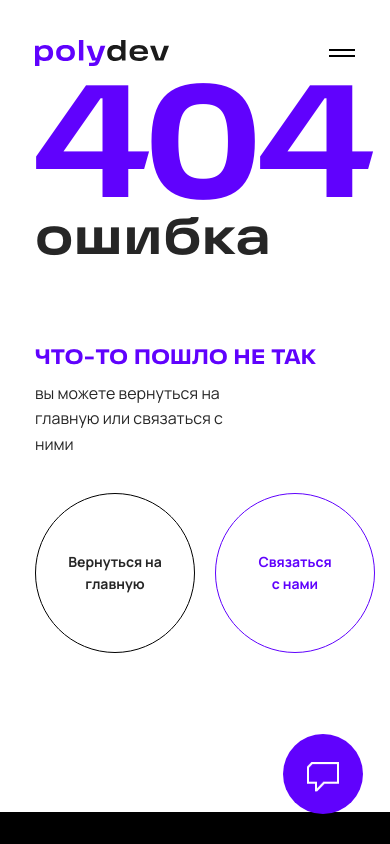
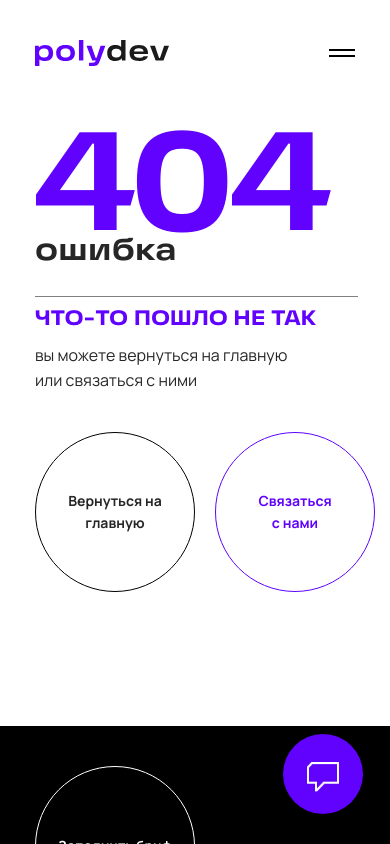
Before and after one commit to adisovaa/Polydev, a React (Create React App) app: page /error in a window 390 px wide. Shown: the top 844 px of the page. Built offline with nearby package versions, Linux system fonts and the light colour scheme.

Commit message:
fixed styles

```diff
--- a/src/App.css
+++ b/src/App.css
@@ -77,7 +77,7 @@ button:hover{
 
 @media (max-width: 1300px) {
     .wrapper {
-        width: 1000px!important;
+        width: 1020px!important;
     }
 }
 
--- a/src/component/pages/error/Error.css
+++ b/src/component/pages/error/Error.css
@@ -1,22 +1,6 @@
 .error {
     display: flex;
     margin: -7% 0 -10%
-}
-
-.error_btn {
-    position: absolute;
-    right: 0;
-    top: -47px;
-}
-
-.error_btn button {
-    width: 200px;
-    height: 50px;
-    border: 1px solid #000;
-    border-radius: 30px;
-    background: transparent;
-    font-size: 16px;
-    font-weight: bold;
 }
 
 .reason_one h1 {
@@ -73,53 +57,78 @@
         font-size: 50px;
     }
     .reason_two {
-        width: 300px;
+        width: 323px;
     }
     .reason_two h1{
         font-size: 24px;
+    }
+    .reason_two p {
+        width: 85%;
+    }
+    .error {
+        margin: -11% 0 -10%
     }
 }
 @media (max-width: 1160px) {
     .reason_one h1 {
         font-size: 144px;
     }
+    .white_btn button, .purple_btn button{
+        width: 160px;
+        height: 160px;
+    }
+    .reason_one h4 {
+        font-size: 48px;
+    }
+    .reason_two {
+        margin: 22px 55px;
+    }
 }
 
+@media (max-width: 900px) {
+    .error {
+        margin: 60px 0
+    }
+}
 
 @media (max-width: 800px) {
     .error {
         display: block;
+        margin: -5px 18%
+    }
+    .reason_one {
+        margin-left: 13%;
+    }
+}
+
+@media (max-width: 600px) {
+    .reason_one {
+        margin: 50px 0 20px;
+    }
+    .reason_one h4 {
+        font-size: 30px;
+    }
+    .error {
+        display: block;
         margin: -5px 0
     }
-
     .error_btn {
         display: none;
     }
-
     .reason_one h1 {
-        font-size: 160px;
+        font-size: 140px;
     }
-
-    .reason_one h3 {
-        font-size: 33px;
-        margin: -18% 55%;
+    .reason_two {
+        margin: 0;
     }
-
-    .reason_two {
-        margin: 20% 0;
-        border-top: none;
-    }
-
     .reason_two h1 {
         font-size: 21px;
     }
-
     .purple_btn button,
     .white_btn button {
         position: initial !important;
         margin: 0 !important;
     }
-
     .purple_btn {
         padding-left: 20px;
     }
```
